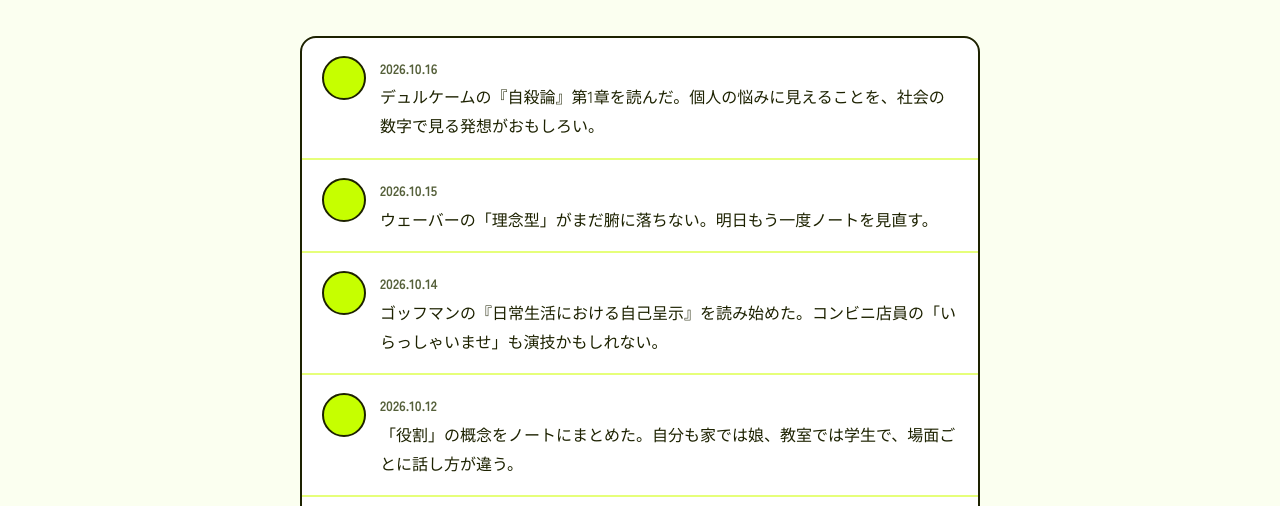
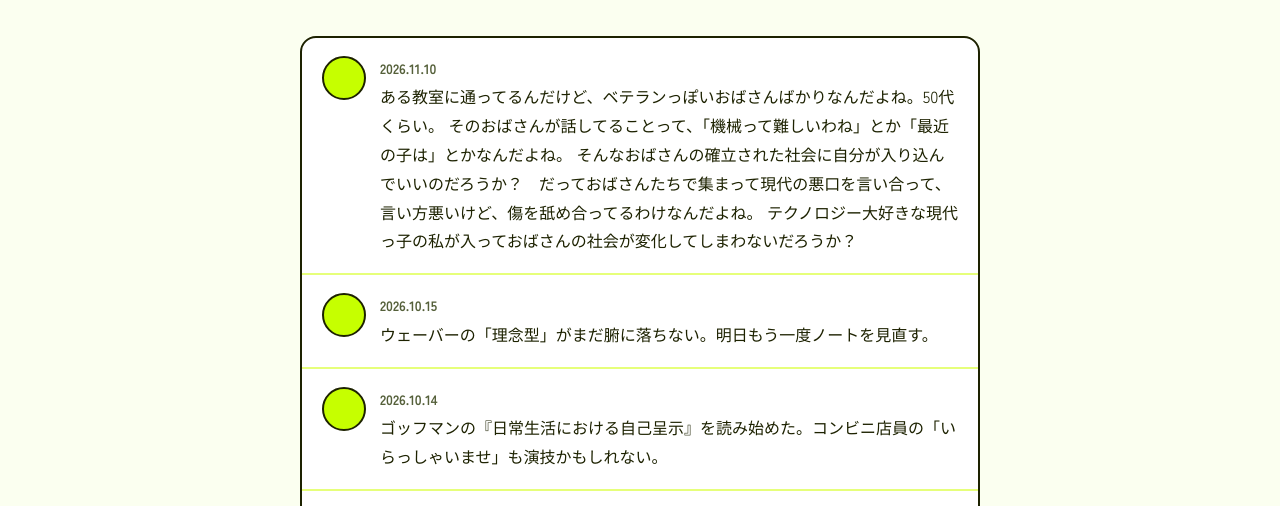
Before and after one commit to Azaleacreativeroom888/fan-sociology, a plain HTML site: page blog.html in a window 1280 px wide. Shown: the part 261-767 px from the top of the page. Drawn offline with Linux system fonts and the light colour scheme.

Commit message:
Update blog.html

```diff
--- a/blog.html
+++ b/blog.html
@@ -77,7 +77,10 @@
 
 <main>
   <div class="tweets">
-    <article class="tweet"><div class="avatar"></div><div><time datetime="2026-10-16">2026.10.16</time><p>デュルケームの『自殺論』第1章を読んだ。個人の悩みに見えることを、社会の数字で見る発想がおもしろい。</p></div></article>
+    <article class="tweet"><div class="avatar"></div><div><time datetime="2026-10-16">2026.11.10</time><p>ある教室に通ってるんだけど、ベテランっぽいおばさんばかりなんだよね。50代くらい。
+    そのおばさんが話してることって、「機械って難しいわね」とか「最近の子は」とかなんだよね。
+    そんなおばさんの確立された社会に自分が入り込んでいいのだろうか？　だっておばさんたちで集まって現代の悪口を言い合って、言い方悪いけど、傷を舐め合ってるわけなんだよね。
+    テクノロジー大好きな現代っ子の私が入っておばさんの社会が変化してしまわないだろうか？</p></div></article>
     <article class="tweet"><div class="avatar"></div><div><time datetime="2026-10-15">2026.10.15</time><p>ウェーバーの「理念型」がまだ腑に落ちない。明日もう一度ノートを見直す。</p></div></article>
     <article class="tweet"><div class="avatar"></div><div><time datetime="2026-10-14">2026.10.14</time><p>ゴッフマンの『日常生活における自己呈示』を読み始めた。コンビニ店員の「いらっしゃいませ」も演技かもしれない。</p></div></article>
     <article class="tweet"><div class="avatar"></div><div><time datetime="2026-10-12">2026.10.12</time><p>「役割」の概念をノートにまとめた。自分も家では娘、教室では学生で、場面ごとに話し方が違う。</p></div></article>
```
